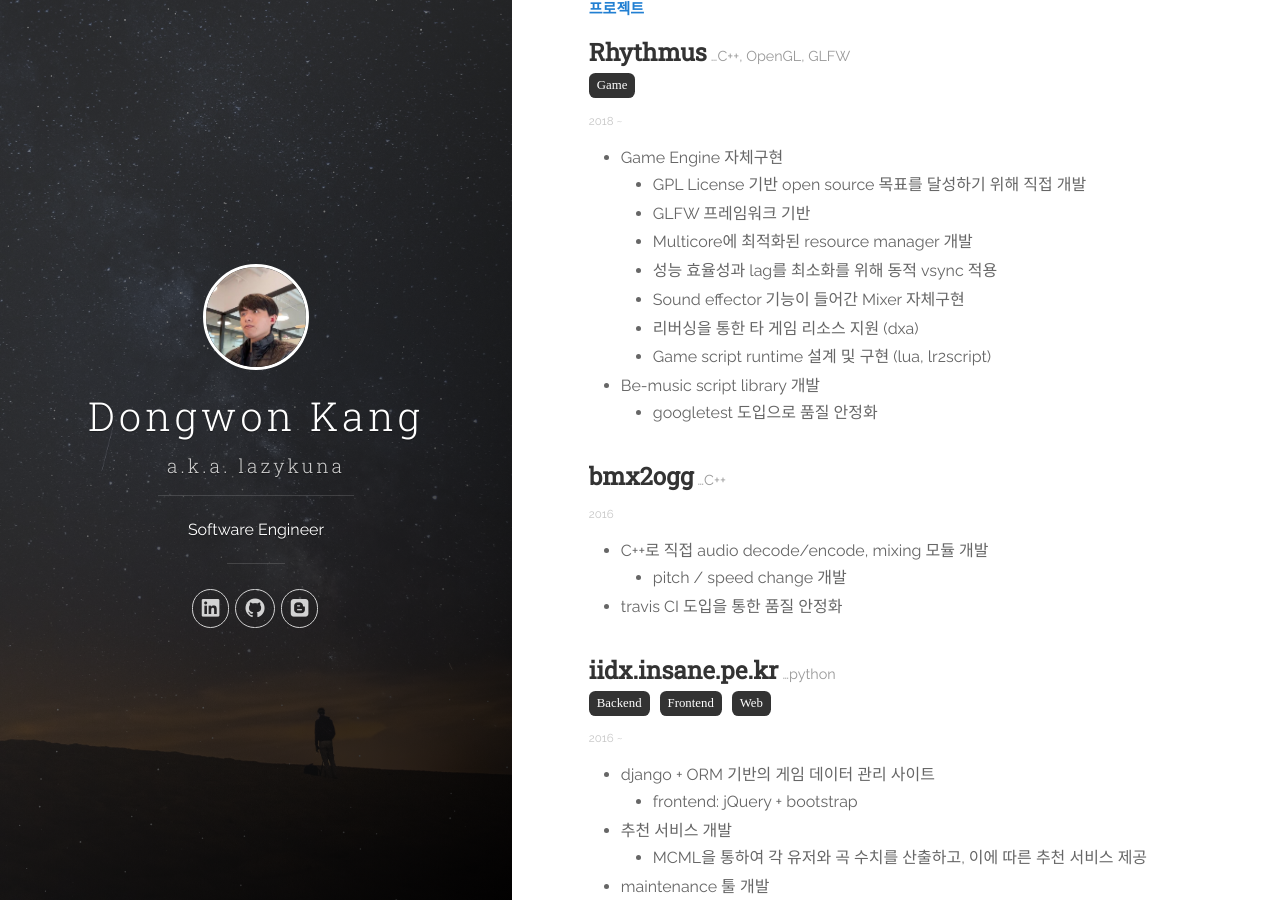
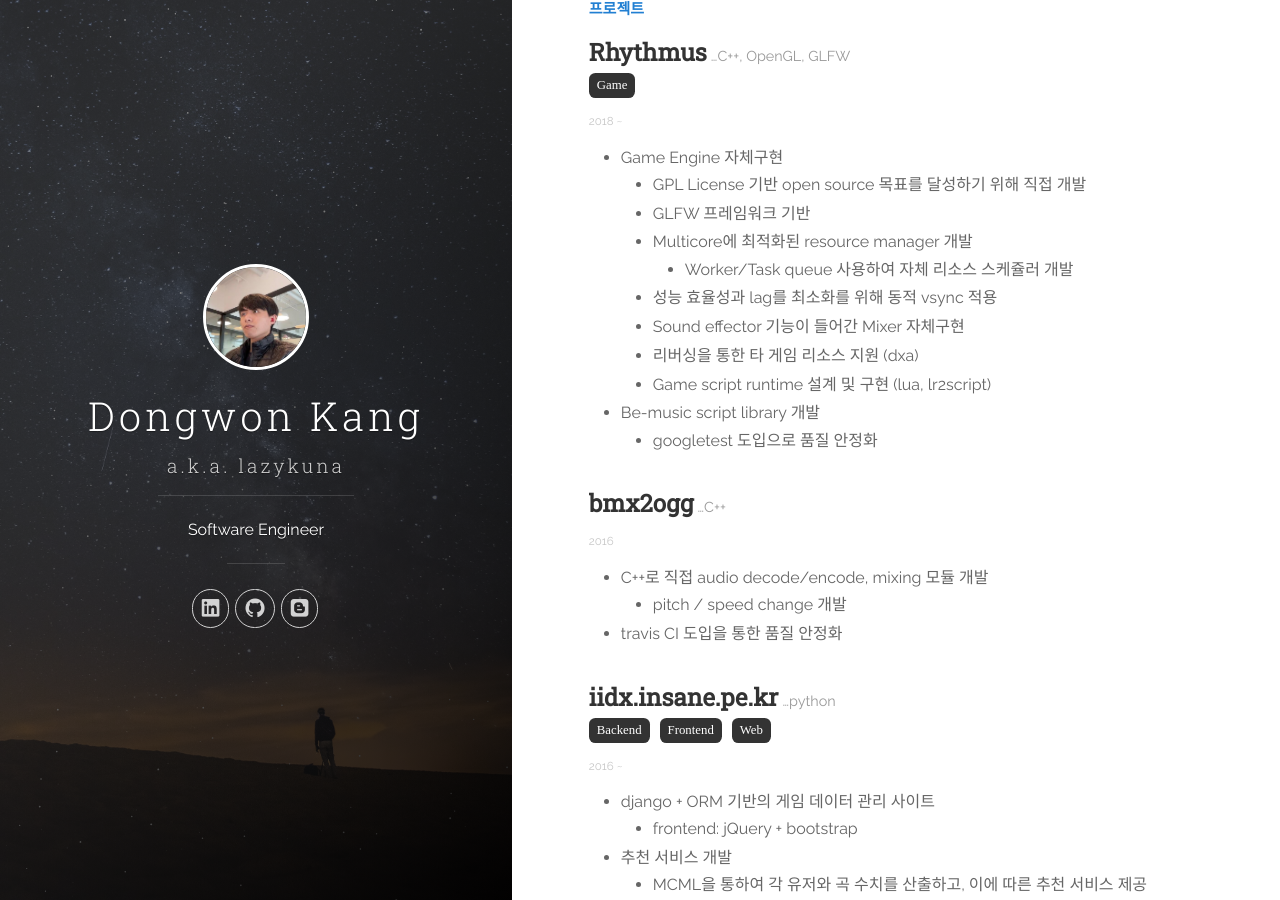
Before and after one commit to kuna/kuna.github.io, a Jekyll site: the page built from profile_ko.html, in a window 1280 px wide and 900 px high, scrolled down 3903 px. Built offline with Jekyll 4.4.1, drawn with Linux system fonts in a browser that asks for light colours; nearby versions of some CDN libraries.

Commit message:
Added profile with resource queue

```diff
--- a/_data/profile_en.yml
+++ b/_data/profile_en.yml
@@ -148,6 +148,7 @@ project:
         - For compliance to GPL License
         - Based on GLFW
         - Multicore optimized design for resource loading
+          - Develop resource scheduler using worker/task queue
         - Dynamic vsync for minimizing input lag
         - Mixer implementation with Sound effector
         - Support other game resource (dxa)
--- a/_data/profile_ko.yml
+++ b/_data/profile_ko.yml
@@ -149,6 +149,7 @@ project:
         - GPL License 기반 open source 목표를 달성하기 위해 직접 개발
         - GLFW 프레임워크 기반
         - Multicore에 최적화된 resource manager 개발
+          - Worker/Task queue 사용하여 자체 리소스 스케쥴러 개발
         - 성능 효율성과 lag를 최소화를 위해 동적 vsync 적용
         - Sound effector 기능이 들어간 Mixer 자체구현
         - 리버싱을 통한 타 게임 리소스 지원 (dxa)
```
